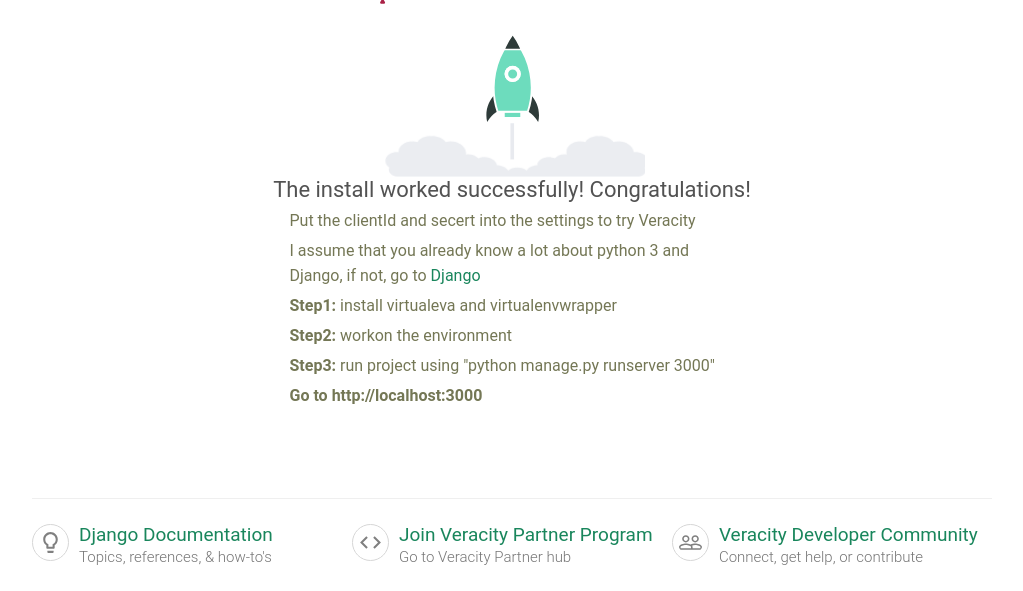
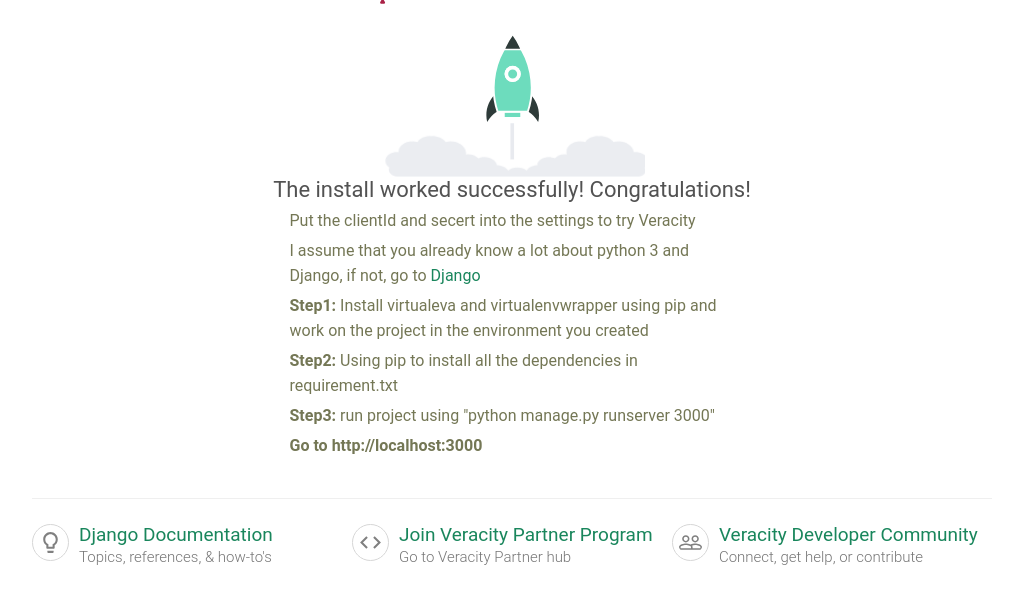
Before and after one commit to rdmzkn/generator-veracity, a Django app: page / in a window 1280 px wide. Shown: the part 209-800 px from the top of the page, without its empty margins (128-1151 px from the left). Run offline with Django 3.2, Linux system fonts and the light colour scheme.

Commit message:
update the readme

```diff
--- a/generators/python-django/templates/web/app/templates/home.html
+++ b/generators/python-django/templates/web/app/templates/home.html
@@ -346,8 +346,8 @@
           <h2>The install worked successfully! Congratulations!</h2>
           <p>Put the clientId and secert into the settings to try Veracity</p>
           <p>I assume that you already know a lot about python 3 and Django, if not, go to <a href="https://docs.djangoproject.com/en/2.0/" target="_blank" rel="noopener">Django</a></p>
-          <p><b>Step1:</b> install virtualeva and virtualenvwrapper </a></p>
-          <p><b>Step2:</b> workon the environment </a></p>
+          <p><b>Step1:</b> Install virtualeva and virtualenvwrapper using pip and work on the project in the environment you created </a></p>
+          <p><b>Step2:</b> Using pip to install all the dependencies in requirement.txt </a></p>
           <p><b>Step3:</b> run project using "python manage.py runserver 3000" </a></p>
           <p><b>Go to http://localhost:3000 </p>
         {% endblock %}
--- a/generators/python-django/templates/web/requirements.txt
+++ b/generators/python-django/templates/web/requirements.txt
@@ -1,4 +1,5 @@
 django
+social-auth-app-django
 cryptography
 social-auth-core >= 1.7.0
 requests_oauth2
```
Also changed, not shown: generators/python-django/templates/readme.md.
